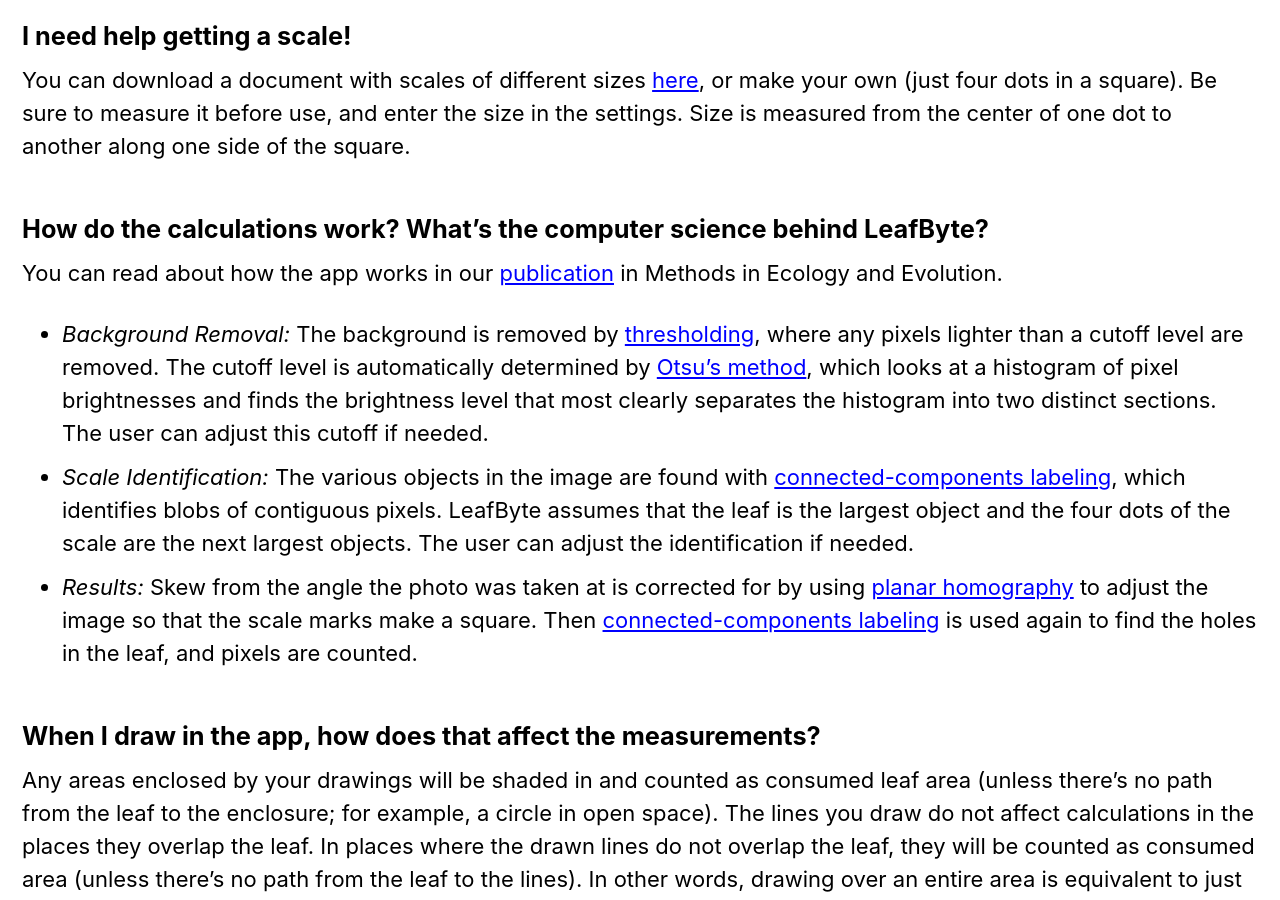
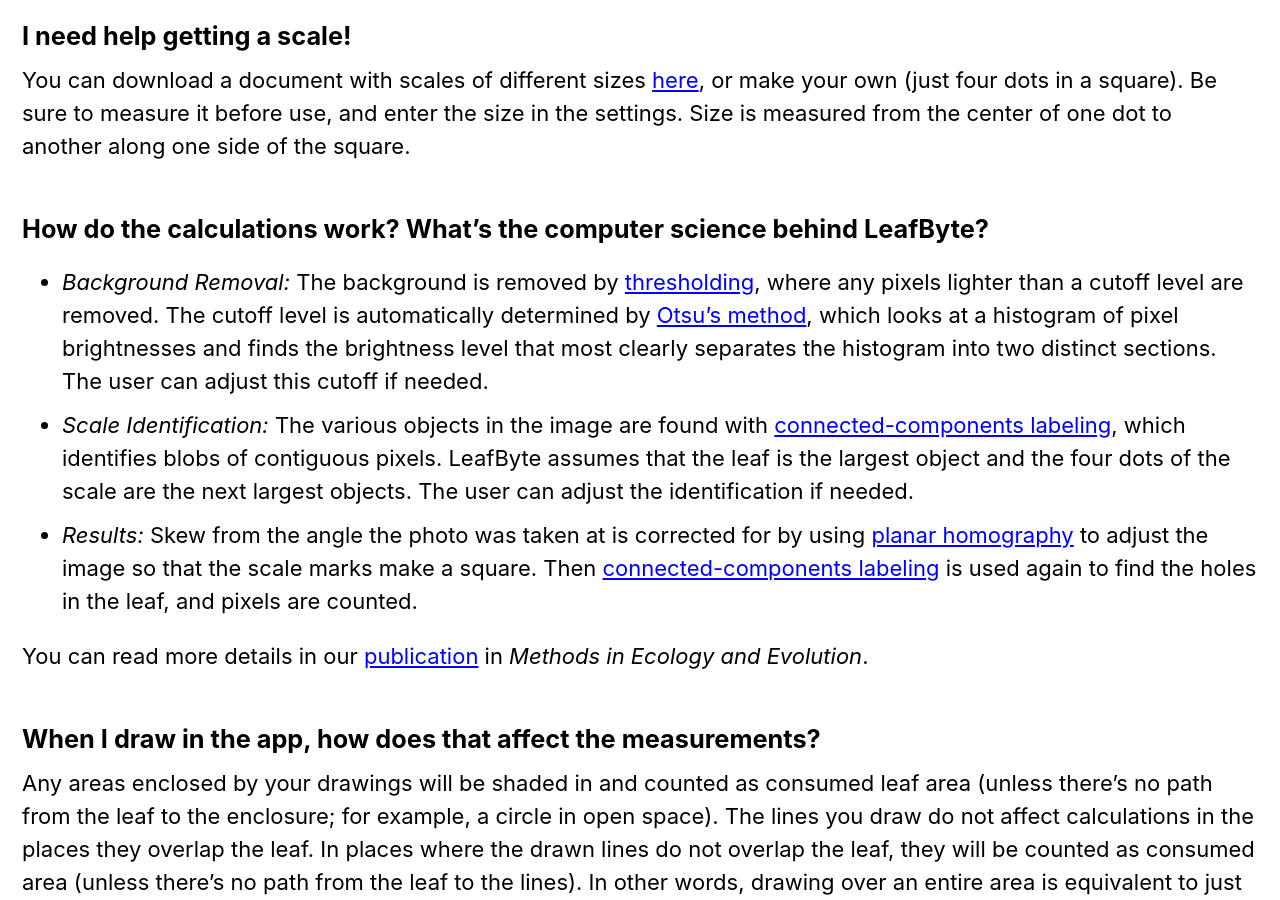
Before and after one commit to Zoegp/zoegp.github.io, a Jekyll site: the page built from leafbyte-faqs.md, in a window 1280 px wide and 900 px high, scrolled down 5274 px. Built offline with Jekyll 4.4.1, drawn with Linux system fonts in a browser that asks for light colours; cached includes are drawn as plain includes; nearby versions of some CDN libraries; some of the changed text lies outside the part shown.

Commit message:
Update leafbyte-faqs.md

```diff
--- a/leafbyte-faqs.md
+++ b/leafbyte-faqs.md
@@ -98,11 +98,11 @@
 
 ##### How do the calculations work? What's the computer science behind LeafByte?
 
-You can read about how the app works in our [publication](https://besjournals.onlinelibrary.wiley.com/doi/full/10.1111/2041-210X.13340) in Methods in Ecology and Evolution.
-
 - *Background Removal:* The background is removed by [thresholding](https://en.wikipedia.org/wiki/Thresholding_(image_processing)), where any pixels lighter than a cutoff level are removed. The cutoff level is automatically determined by [Otsu's method](https://en.wikipedia.org/wiki/Otsu%27s_method), which looks at a histogram of pixel brightnesses and finds the brightness level that most clearly separates the histogram into two distinct sections. The user can adjust this cutoff if needed.
 - *Scale Identification:* The various objects in the image are found with [connected-components labeling](https://en.wikipedia.org/wiki/Connected-component_labeling), which identifies blobs of contiguous pixels. LeafByte assumes that the leaf is the largest object and the four dots of the scale are the next largest objects. The user can adjust the identification if needed.
 - *Results:* Skew from the angle the photo was taken at is corrected for by using [planar homography](https://en.wikipedia.org/wiki/Homography_(computer_vision)) to adjust the image so that the scale marks make a square. Then [connected-components labeling](https://en.wikipedia.org/wiki/Connected-component_labeling) is used again to find the holes in the leaf, and pixels are counted.
+
+You can read more details in our [publication](https://besjournals.onlinelibrary.wiley.com/doi/full/10.1111/2041-210X.13340) in *Methods in Ecology and Evolution*.
 
 ##### When I draw in the app, how does that affect the measurements?
 Any areas enclosed by your drawings will be shaded in and counted as consumed leaf area (unless there's no path from the leaf to the enclosure; for example, a circle in open space). The lines you draw do not affect calculations in the places they overlap the leaf. In places where the drawn lines do not overlap the leaf, they will be counted as consumed area (unless there's no path from the leaf to the lines). In other words, drawing over an entire area is equivalent to just enclosing that area.
@@ -123,7 +123,7 @@
 Yes! Please do. LeafByte is free and open source under the GPL-3.0 license. That said, you're welcome to [reach out to us](mailto:leafbyte@zoegp.science) in case the change would fit in LeafByte itself. If you do amend our app, we ask that you share the changes free and open source for the community to benefit from.
 
 ##### Where can I find the code?
-The code is currently not available on GitHub as we sort out liscensing issues. Please contact us if you would like the code.
+Please contact us if you would like the code.
 
 ##### I’m having problems with the app. What should I do?
 Send an email to [leafbyte@zoegp.science](mailto:leafbyte@zoegp.science). If the problem is a bug, please include your iOS version, device model, and exactly what actions you were performing in the app when the bug happened. Without this information, we will have a hard time fixing the bug.
@@ -151,7 +151,7 @@
 * The "Back" button is now more accurately labeled "Save" on the Settings page
 
 ##### How do I cite this in my paper?
-You can read the paper [here](https://besjournals.onlinelibrary.wiley.com/doi/full/10.1111/2041-210X.13340) or use the citation below.
+Our methods paper is available [here](https://besjournals.onlinelibrary.wiley.com/doi/full/10.1111/2041-210X.13340) and may be cited with the citation below.
 
 Getman‐Pickering, Z. L., Campbell, A., Aflitto, N., Grele, A., Davis, J. K., & Ugine, T. A. (2020). LeafByte: A mobile application that measures leaf area and herbivory quickly and accurately. Methods in Ecology and Evolution, 2041–210X.13340. doi:10.1111/2041-210X.13340
 
```
